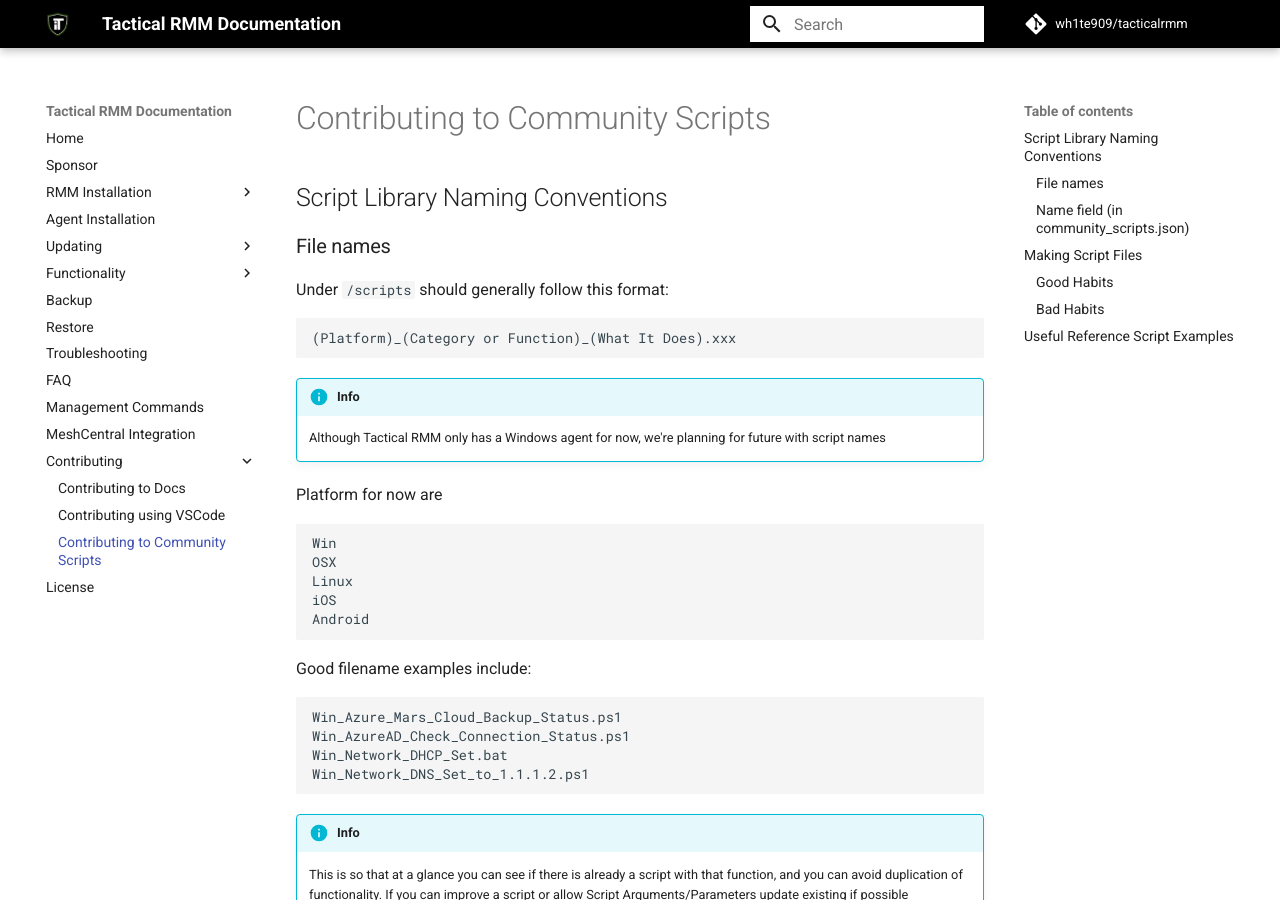
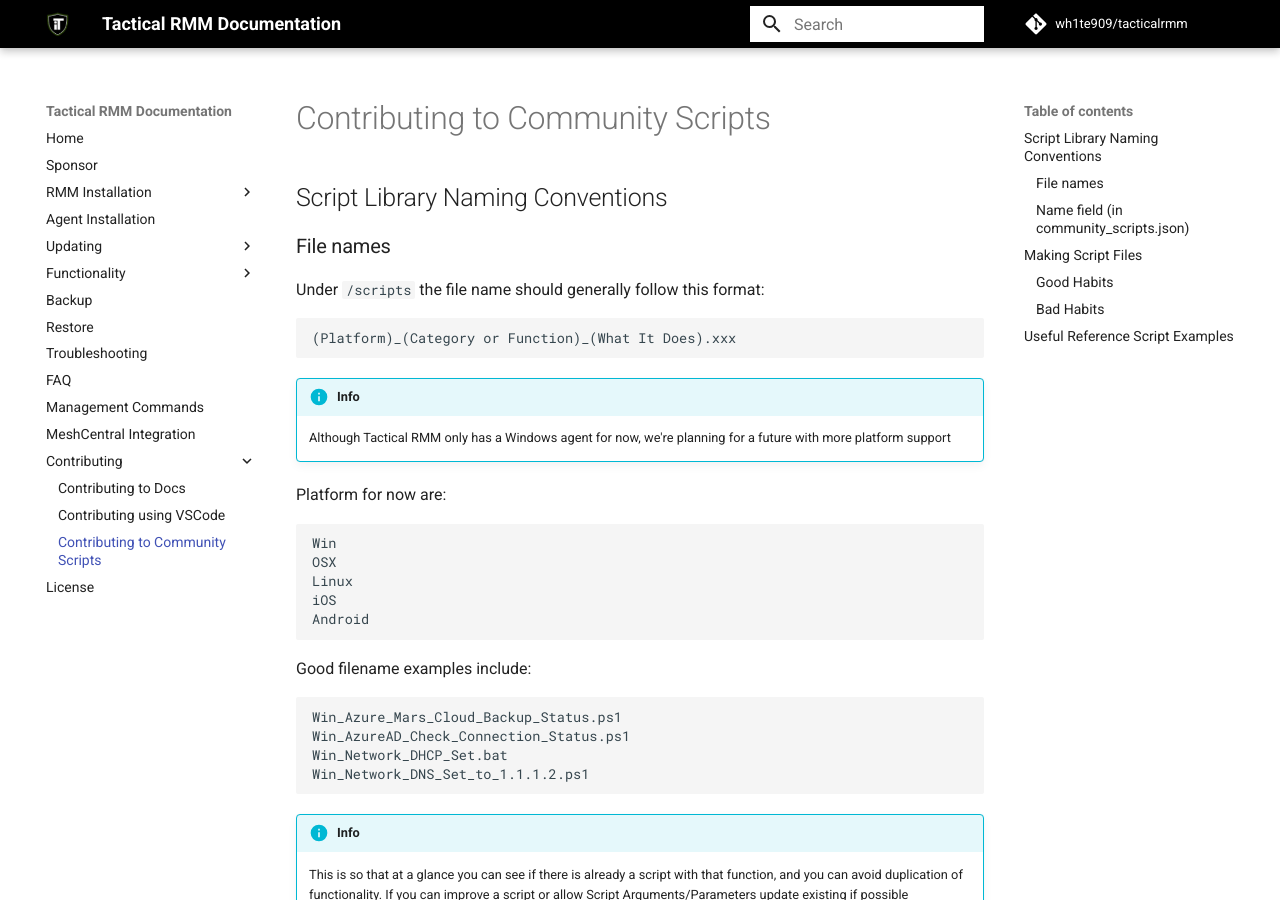
Before and after one commit to amidaware/trmm-docs, an MkDocs documentation site: the page built from docs/docs/contributing_community_scripts.md, in a window 1280 px wide and 900 px high. Built offline with MkDocs 1.6.1 and Material for MkDocs 9.7.7, drawn with Linux system fonts in a browser that asks for light colours; comment, search, counter and statistics services are not loaded; some of the changed text lies outside the part shown.

Commit message:
tweaks to docs and scripts

````diff
--- a/docs/docs/contributing_community_scripts.md
+++ b/docs/docs/contributing_community_scripts.md
@@ -2,16 +2,16 @@
 
 ### File names
 
-Under `/scripts` should generally follow this format:
+Under `/scripts` the file name should generally follow this format:
 
 ```
 (Platform)_(Category or Function)_(What It Does).xxx
 ```
 
 !!!info
-    Although Tactical RMM only has a Windows agent for now, we're planning for future with script names
+    Although Tactical RMM only has a Windows agent for now, we're planning for a future with more platform support
 
-Platform for now are
+Platform for now are:
 
 ```
 Win
@@ -79,7 +79,7 @@
 c:\ProgramData\TacticalRMM\
 ```
 
-- Command Parameters are good. Optional command parameters for extra functions are better
+- Command Parameters are good. Optional command parameters for extra functions are better.
 
 ### Bad Habits
 
````
